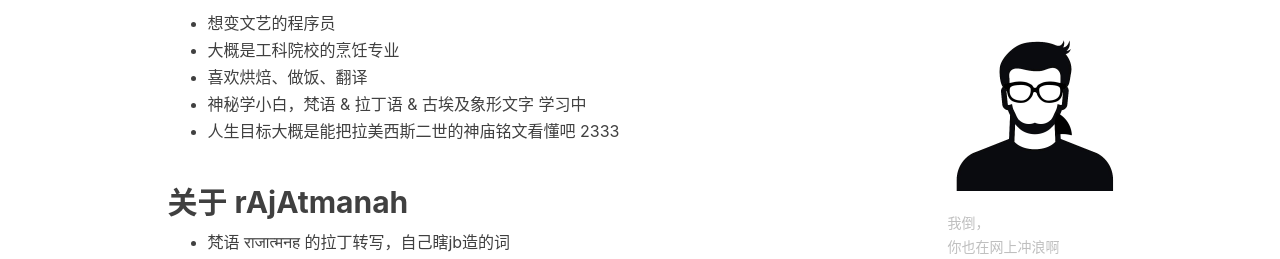
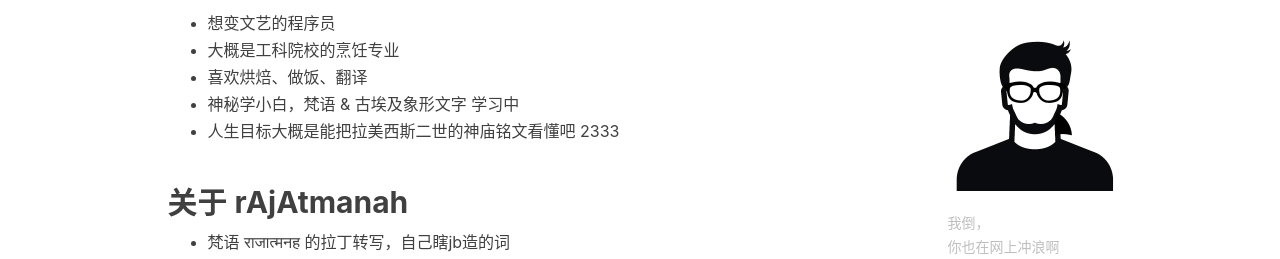
Before and after one commit to jyfmidi/jyfmidiJekyllBack, a Jekyll site: the page built from about.html, in a window 1280 px wide. Shown: the part 610-869 px from the top of the page. Built offline with Jekyll 4.4.1, drawn with Linux system fonts in a browser that asks for light colours; nearby versions of some CDN libraries; comment, search, counter and statistics services are not loaded.

Commit message:
change icon

```diff
--- a/_includes/about/zh.md
+++ b/_includes/about/zh.md
@@ -6,7 +6,7 @@
 - 想变文艺的程序员
 - 大概是工科院校的烹饪专业
 - 喜欢烘焙、做饭、翻译
-- 神秘学小白，梵语 & 拉丁语 & 古埃及象形文字 学习中
+- 神秘学小白，梵语 & 古埃及象形文字 学习中
 - 人生目标大概是能把拉美西斯二世的神庙铭文看懂吧 2333
 
 ## 关于 rAjAtmanah
```
Also changed, not shown: _includes/about/en.md (+1 -1 lines), img/1.ico (added), img/favicon.ico.
